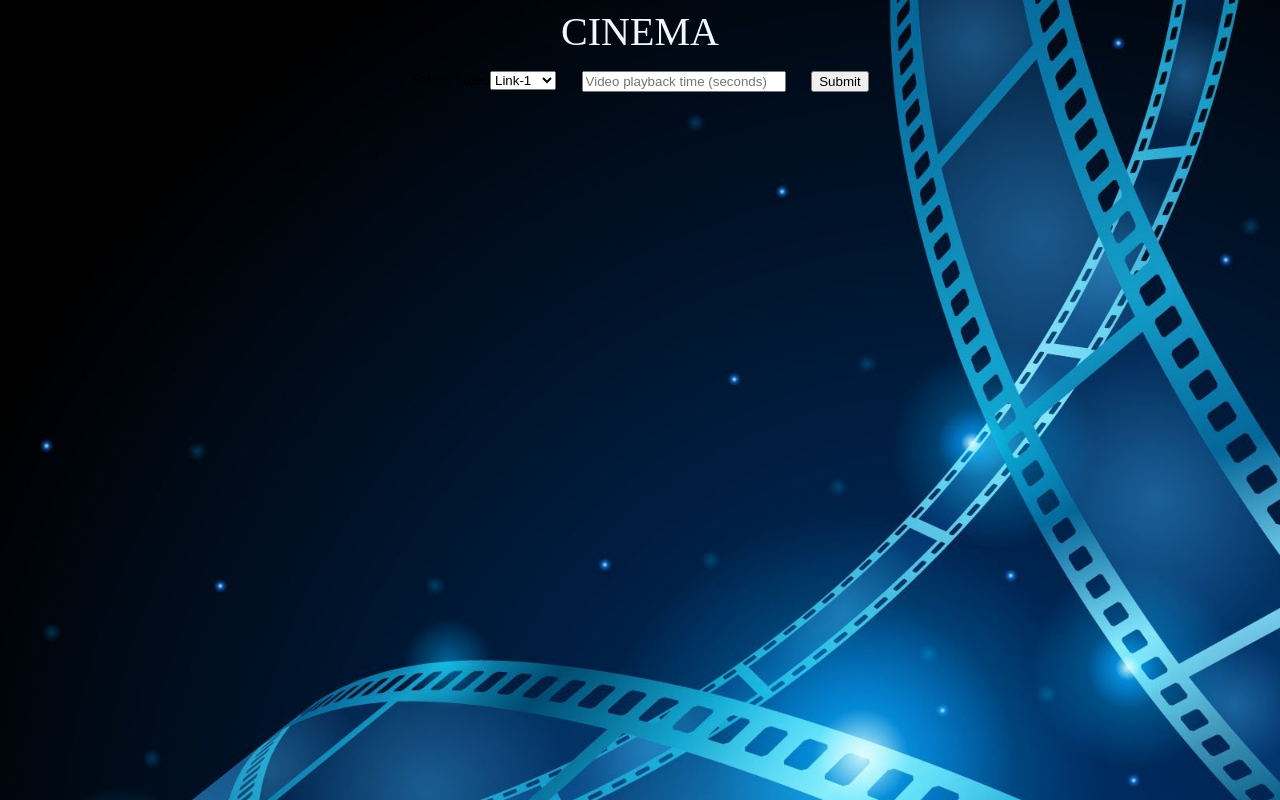
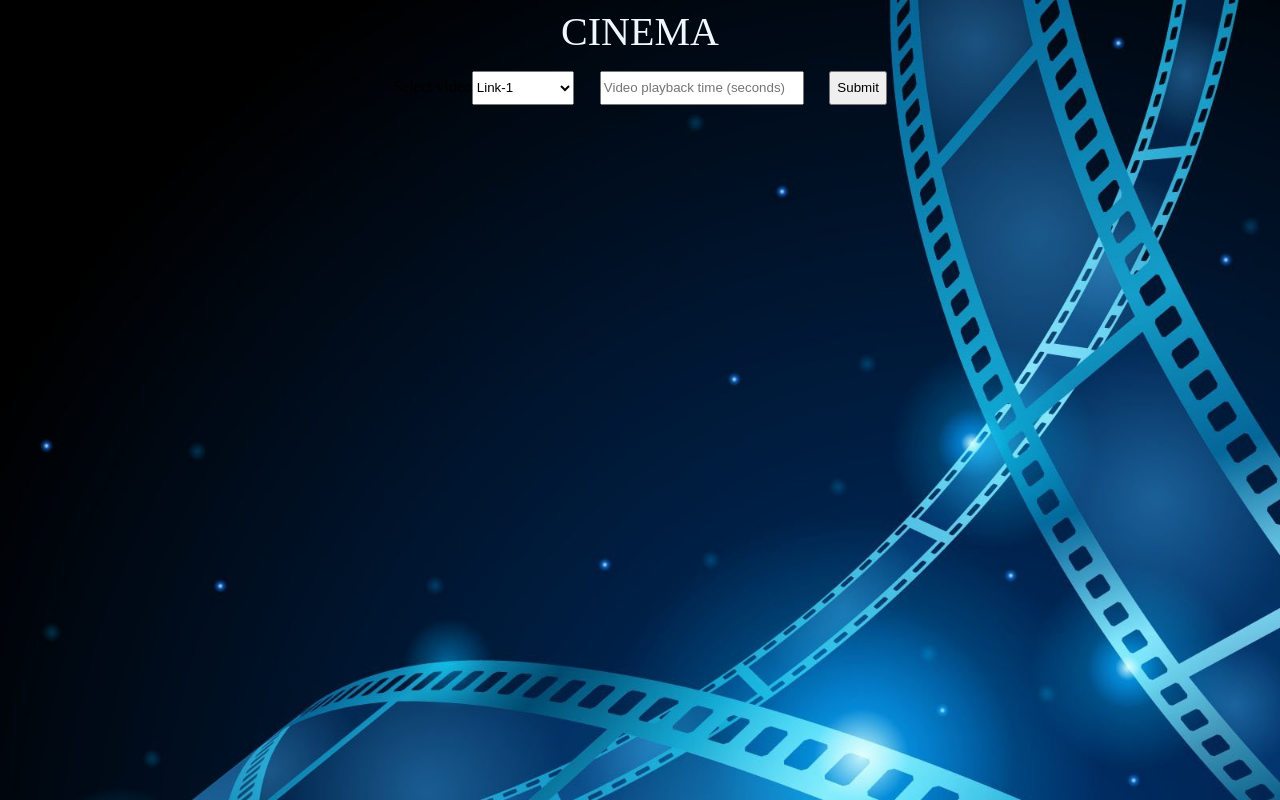
Before and after one commit to Maxim-Khrypunov/HTML-CSS-JS-NEW, a plain HTML site: page index.html in a window 1280 px wide. Drawn offline with Linux system fonts and the light colour scheme.

Commit message:
HomeWork_24

```diff
--- a/src/main.js
+++ b/src/main.js
@@ -1,5 +1,4 @@
 import { DataForm } from "./ui/InputDataForm.js";
 
 const data = new DataForm(".field");
-
 data.addHandler();
--- a/src/ui/InputDataForm.js
+++ b/src/ui/InputDataForm.js
@@ -33,7 +33,6 @@ export class DataForm
         this.submitButton = document.querySelector(".submit");
         this.submitButton.addEventListener("click",async()=>
         {
-
         if(!checkPlayingTime(this.timeInput.value)){return;}
         const link = this.select.value;
         this.player.setUrl(link);
--- a/styles/movie.css
+++ b/styles/movie.css
@@ -32,6 +32,11 @@ body
     margin-left: 2vw;
     width: 196px;
 }
+.form-select
+{
+    width: 8vw;
+    height: 4.2vh;
+}
 .result
 {
     display: block;
```
